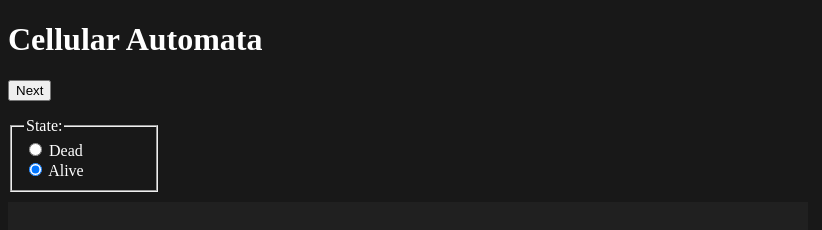
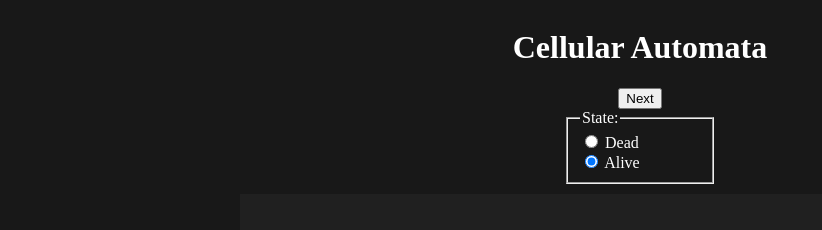
Before and after one commit to JuniorPaula/cellular-automata, a website: page index.html in a window 1280 px wide. Shown: the whole page, without its empty margins (0-822 px from the left). Drawn offline with Linux system fonts and the light colour scheme.

Commit message:
Adjust layout

```diff
--- a/index.css
+++ b/index.css
@@ -2,3 +2,20 @@ body {
     background-color: #181818 !important;
     color: white
 }
+.container {
+    display: flex;
+    flex-direction: column;
+    justify-content: center;
+    align-items: center;
+}
+
+p {
+    margin: 0 !important;
+}
+
+#app {
+    display: flex;
+    flex-direction: column;
+    align-items: center;
+    margin: 0 auto;
+}
--- a/index.html
+++ b/index.html
@@ -8,6 +8,7 @@
     <title>Cellular Automata</title>
 </head>
 <body>
+    <div class="container">
         <h1>Cellular Automata</h1>
         <p><button id="next">Next</button></p>
         <fieldset style="width: 120px; margin-bottom: 10px;">
@@ -21,6 +22,7 @@
                 <label for="alive">Alive</label>
             </div>
         </fieldset>
+    </div>
     <canvas id="app"></canvas>
     <script src="index.js"></script>
 </body>
```
Lines whose indentation alone changed are shown as unchanged.
